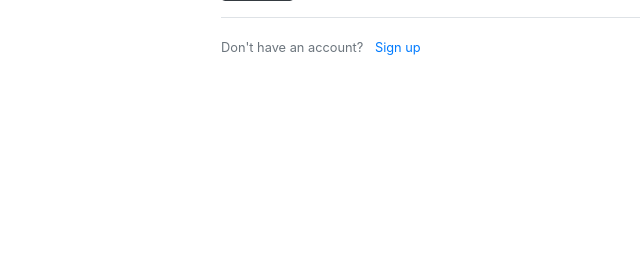
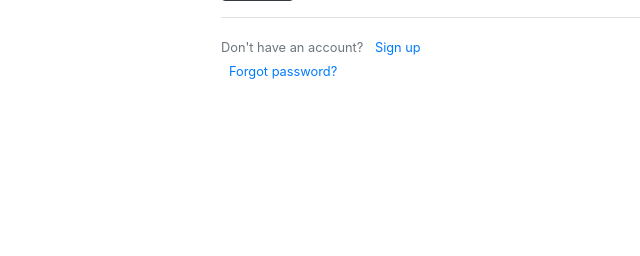
Before and after one commit to snap22/Blog, a Django app: page /login/ in a window 1280 px wide. Shown: the part 366-622 px from the top of the page, without its empty margins (54-694 px from the left). Run offline with Django 3.2, Linux system fonts and the light colour scheme; some libraries are stand-ins or nearby versions.

Commit message:
password reset link in login page

```diff
--- a/project/account/templates/account/login.html
+++ b/project/account/templates/account/login.html
@@ -17,10 +17,12 @@
         </form>
         <div class="border-top pt-3 mt-2">
             <small class="text-muted">
-                Don't have an account? <a href="{% url 'account-register' %}" class="ml-2">Sign up</a>
+                Don't have an account? <a href="{% url 'account-register' %}" class="ml-2">Sign up</a> <br>
+                <a href="{% url 'reset_password' %}" class="ml-2">Forgot password?</a>
             </small>
 
         </div>
 
+
     </div>
 {% endblock content %}
```
